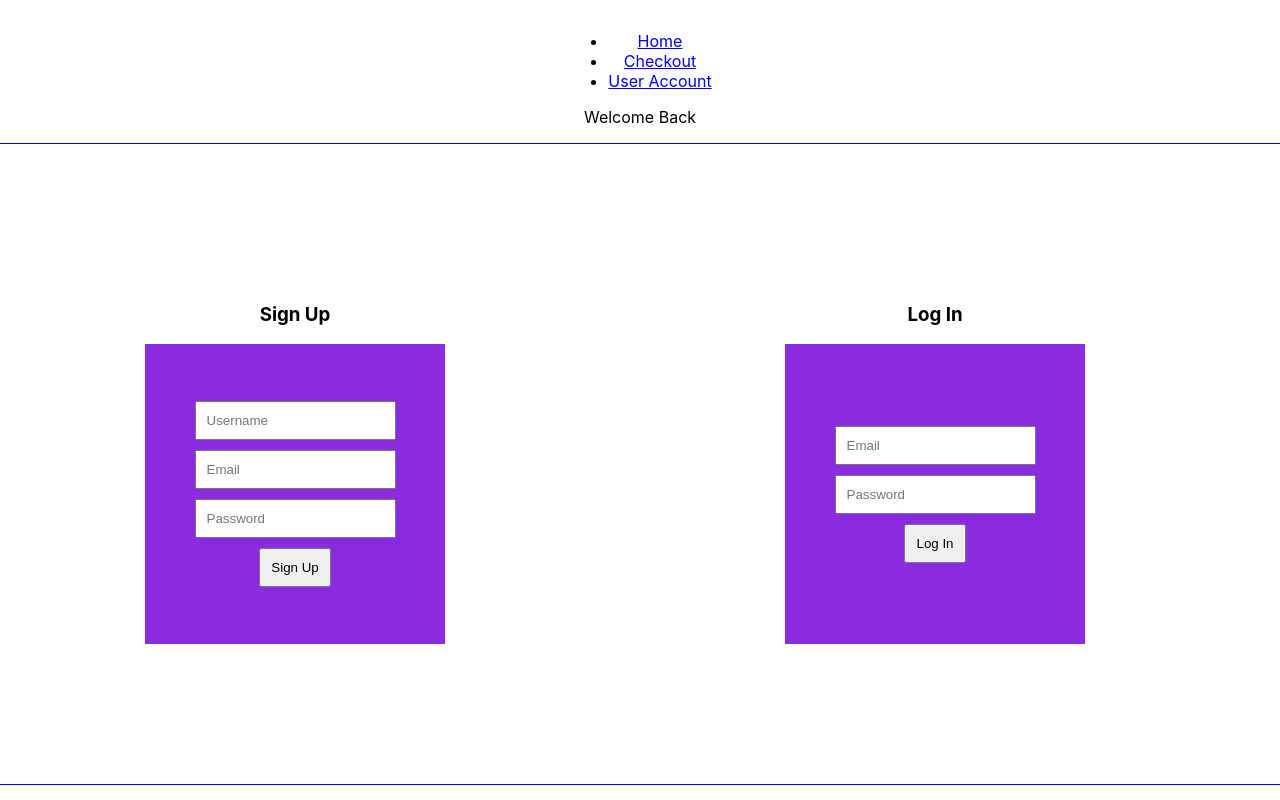
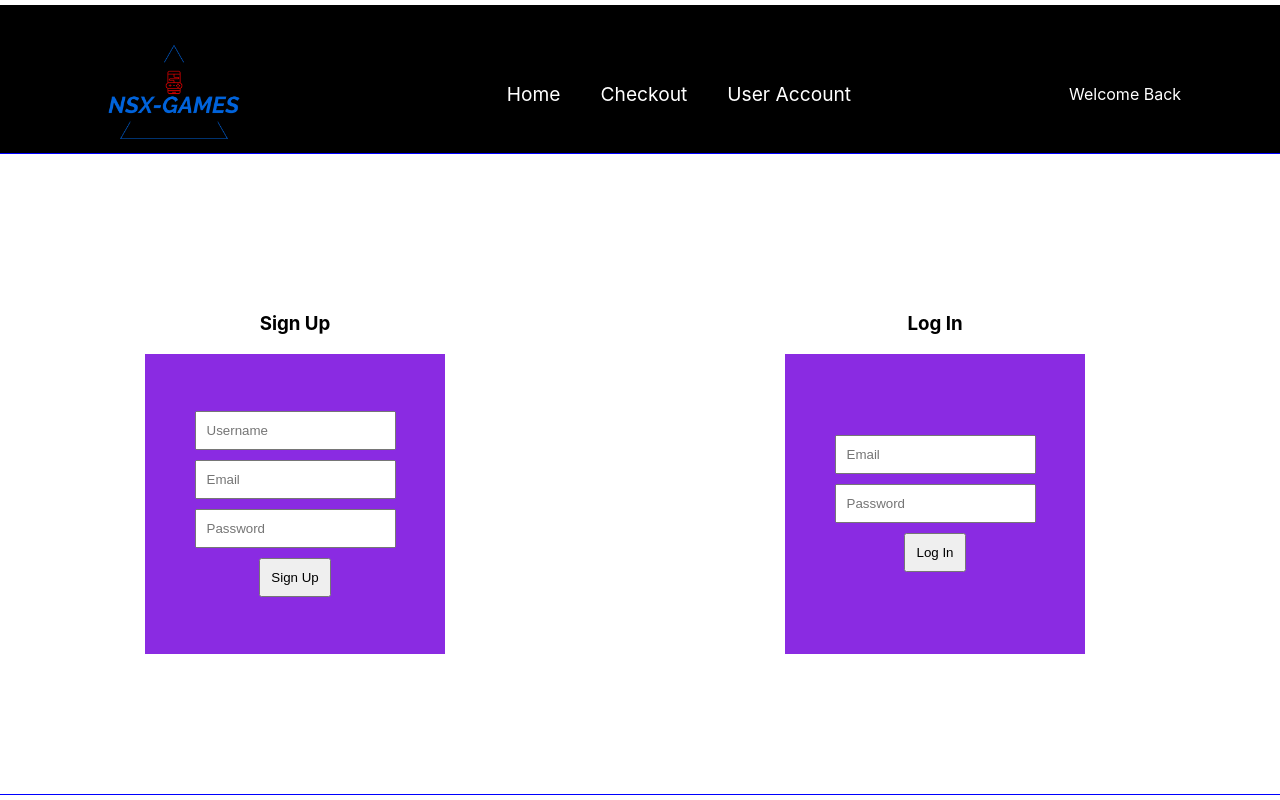
Before and after one commit to fullstack-developer23/fullstack-proj-fe, a React (Create React App) app: page / in a window 1280 px wide. Built offline with nearby package versions, Linux system fonts and the light colour scheme; no server answers.

Commit message:
header designed for logged in page

```diff
--- a/src/components/header/Header.css
+++ b/src/components/header/Header.css
@@ -1,11 +1,43 @@
-header.header-wrapper {
-  background: blueviolet;
+.header-wrapper {
+  background: black;
   width: 100%;
 }
-/*
-.header-nav ul li {
+
+.header-nav nav > ul {
   display: flex;
   justify-content: center;
+}
+
+.header-nav nav > ul > li {
+  padding: 0px 20px 0px 20px;
+}
+
+.header-nav nav > ul > li a {
+  color: white;
+  text-decoration: none;
+  font-size: larger;
+}
+
+.header-message {
+  width: fit-content;
+  color: white;
+}
+
+.header-nav {
+  width: fit-content;
+}
+
+.header-inner-container {
+  display: flex;
+  justify-content: space-around;
   align-items: center;
-  padding: 25px;
-} */
+  padding-top: 40px;
+  padding-bottom: 10px;
+}
+
+@media only screen and (max-width: 600px) {
+  .header-inner-container {
+    display: flex;
+    flex-direction: column;
+  }
+}
--- a/src/components/header/Header.js
+++ b/src/components/header/Header.js
@@ -1,11 +1,15 @@
 import React from "react";
 import { Link } from "react-router-dom";
+import "./Header.css";
+import logo from "./logo.png";
 
 const Header = () => {
   return (
     <header className="header-wrapper">
       <div className="header-inner-container">
-        <div className="logo"></div>
+        <div className="logo">
+          <img src={logo} width="150px" alt="Website-Logo" />
+        </div>
         <div className="header-nav">
           <nav>
             <ul>
```
Also changed, not shown: src/components/header/logo.png (added).
